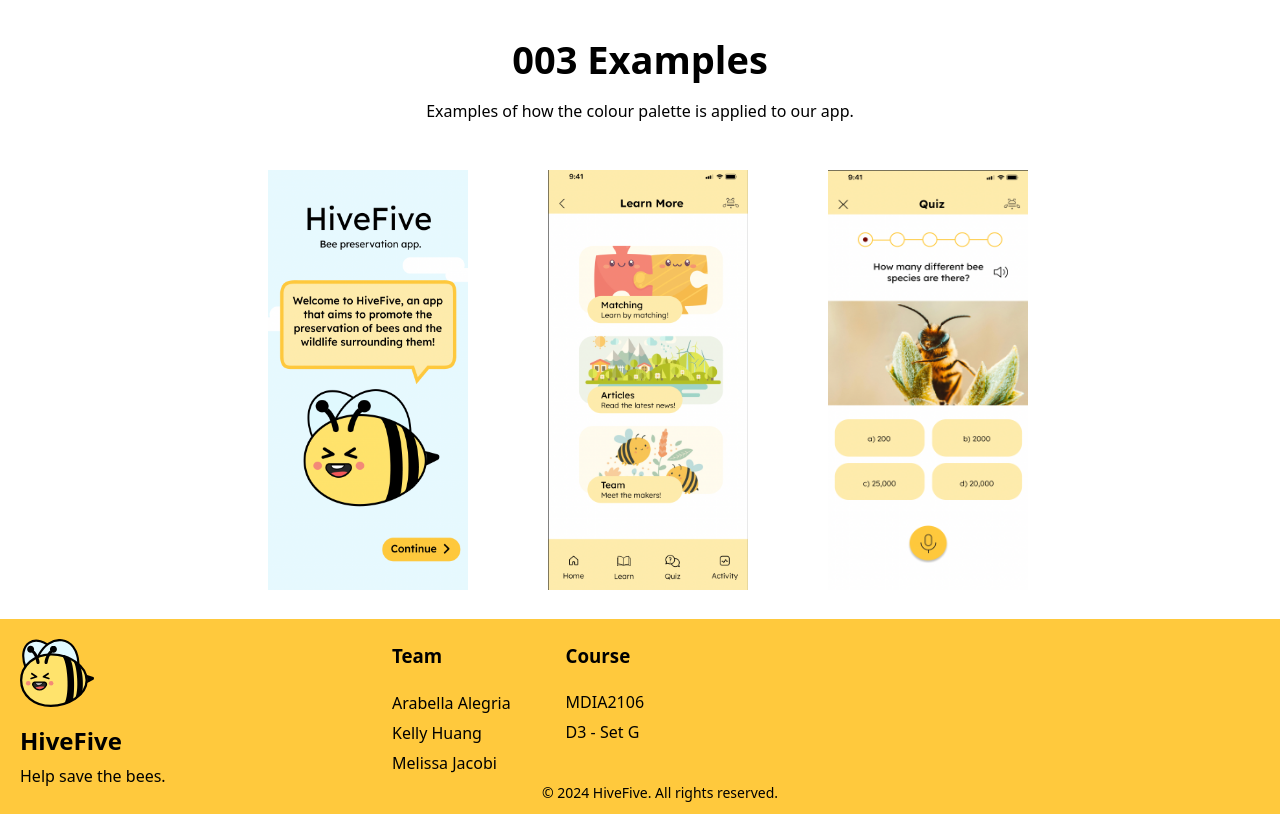
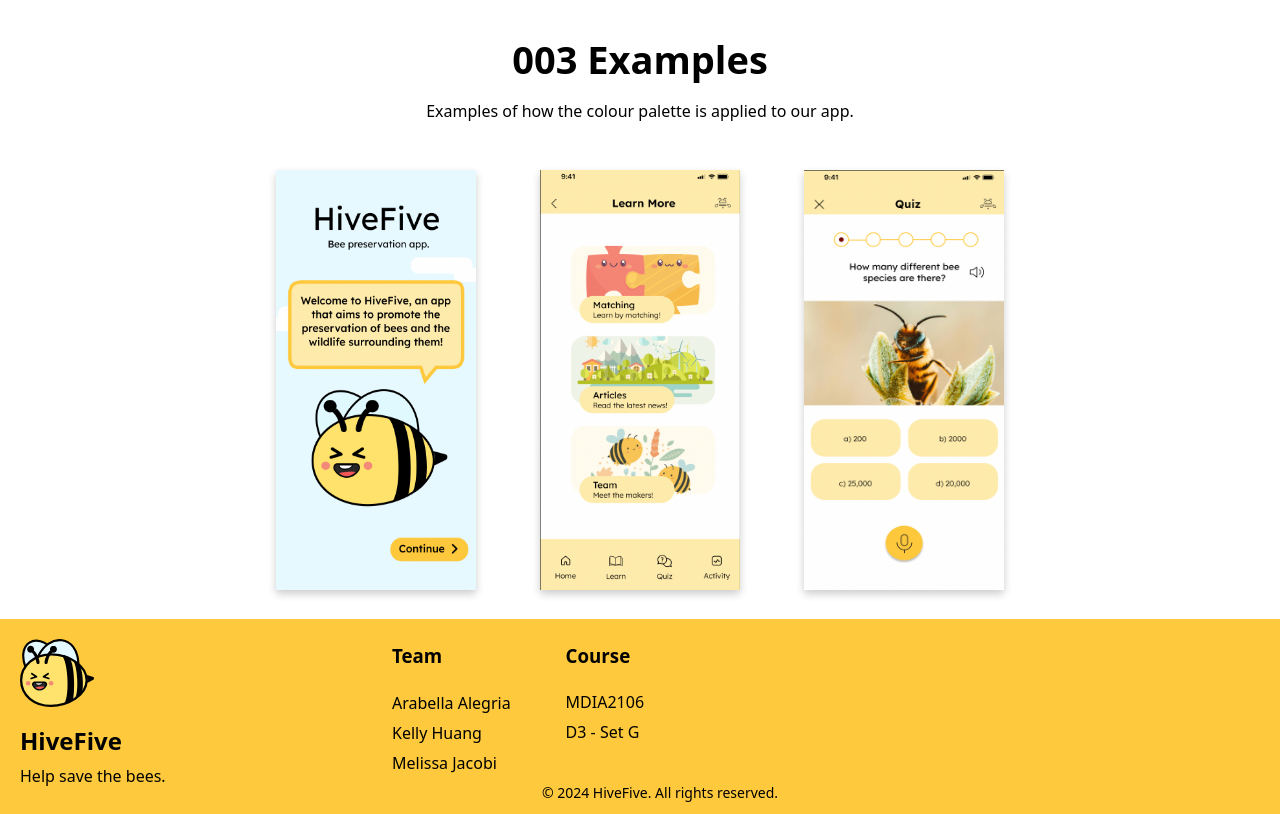
Before and after one commit to kellyzyhuang/HiveFive-Styleguide, a Next.js app: page /Colors in a window 1280 px wide. Shown: the part 2140-2954 px from the top of the page. Built offline with nearby package versions, Linux system fonts and the light colour scheme.

Commit message:
shadows?

```diff
--- a/styles/Colors.module.css
+++ b/styles/Colors.module.css
@@ -67,8 +67,8 @@
 }
 
 .examplePhotos img{
-    margin-left: 1rem;
-    padding: 2rem;
+    margin: 2rem;
+    box-shadow: 0 4px 8px rgba(0, 0, 0, 0.2);
 }
 
 .bodyStyle{
```
